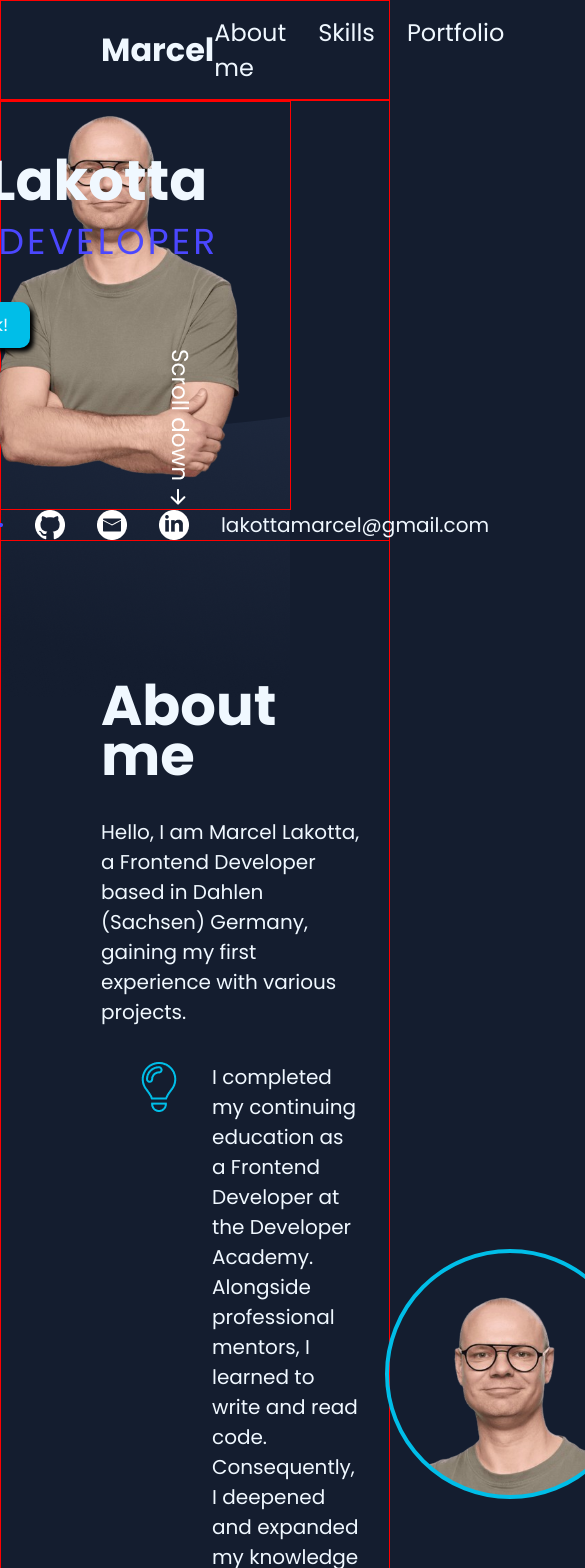
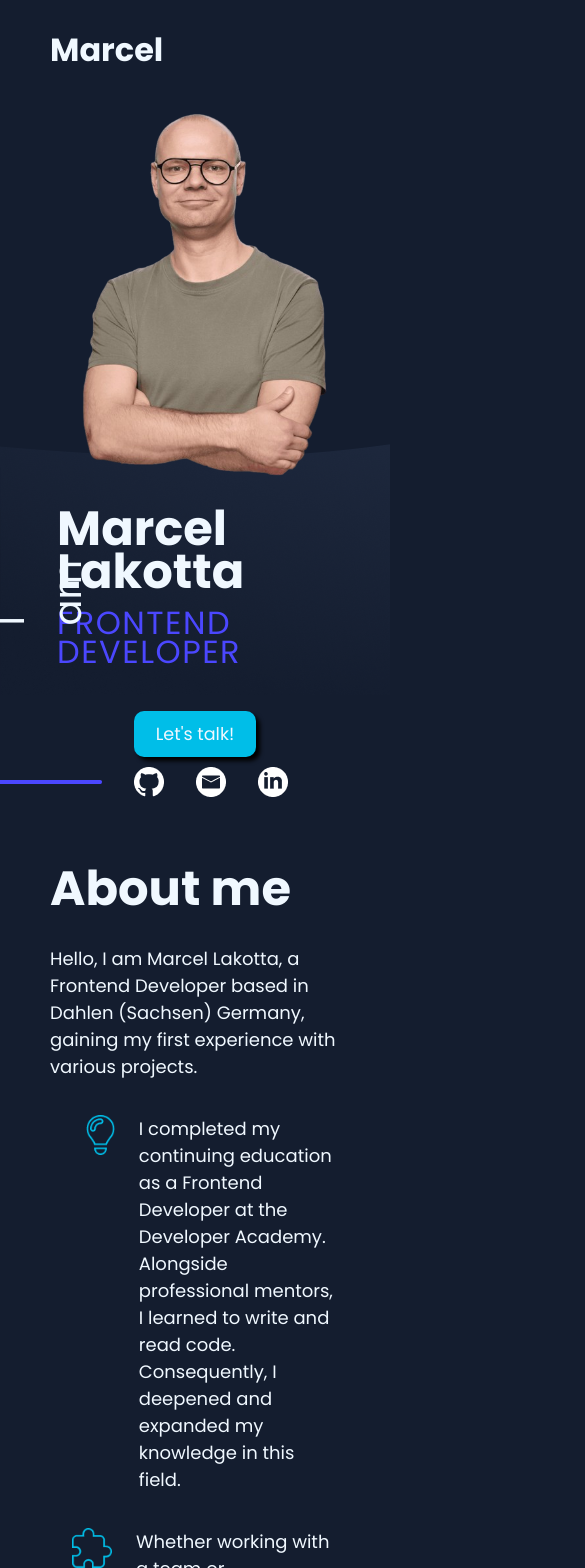
Before and after one commit to LakottaMa/MyPortfolio, an Angular app: page / in a window 390 px wide. Shown: the top 1568 px of the page, 585 px wide, since content can reach past the window. Built offline with nearby package versions, Linux system fonts and the light colour scheme.

Commit message:
edit responsive design

```diff
--- a/src/app/landing-page/contact/contact.component.html
+++ b/src/app/landing-page/contact/contact.component.html
@@ -33,10 +33,12 @@
             </div>
             <div class="checkout">
                 <div>
-                    <input type="checkbox" id="c1" [checked]="checked" (change)="checked = !checked" required>
-                    <label for="c1" class="cp"></label>
+                    <div>
+                        <input type="checkbox" id="c1" [checked]="checked" (change)="checked = !checked" required>
+                        <label for="c1" class="cp"></label>
+                    </div>
                     <span> I've read the <a href="/privacy-policy" target="_blank">privacy policy</a> anagree to the processing of my data as outlined.</span>
-                </div>
+                 </div>
                 <div class="error-input" *ngIf="!checked && contactForm.valid">
                     <span *ngIf="!contactForm.errors?.['required']">Please accept the privacy policy.</span>
                 </div>
--- a/src/app/landing-page/contact/contact.component.scss
+++ b/src/app/landing-page/contact/contact.component.scss
@@ -122,7 +122,7 @@ textarea {
     display: inline-block;
     width: 26px;
     height: 26px;
-    margin-right: 8px;
+    margin-right: 10px;
     background: url("../../../assets/img/ckeckbox_unchecked.png") no-repeat;
 }
 
@@ -143,3 +143,9 @@ textarea {
         }
     }
 }
+
+@media screen and (max-width: 1024px) {
+    .headline {
+        margin-left: -100px;
+    }
+}
--- a/src/app/landing-page/profil/profil.component.scss
+++ b/src/app/landing-page/profil/profil.component.scss
@@ -63,6 +63,7 @@ button {
 }
 
 .seperator-img {
+    position: relative;
     background: url("../../../assets/img/mask_bg.png") no-repeat;
     left: 0;
     height: 100%;
--- a/src/app/landing-page/skills/skills.component.scss
+++ b/src/app/landing-page/skills/skills.component.scss
@@ -35,12 +35,14 @@ button {
 }
 
 .text {
-    min-width: 480px;
-    width: 480px;
+    width: min-content;
+    width: 100%;
     display: flex;
     flex-direction: column;
     padding-left: 40px;
     div {
+        background-color: $bg-primary-color;
+
         display: flex;
         align-items: center;
         img {
@@ -69,18 +71,27 @@ button {
         justify-content: center;
         gap: 2rem;
     }
-    .text a{
+    .text{
+        padding: 0;
+
+        img {
+            width: 80%;
+            left: 0;
+            margin: auto;
+            z-index: -1;
+        }
+        a {
             position: absolute;
             right: 0;
             left: 0;
             margin: auto;
             bottom: 0;
         }
-    .text {
-        align-self: end;
-        text-align: end;
         h1{
-            margin-right: -130px;
+            margin: 0 24px;
+        }
+        p {
+            margin: 12px 12px;
         }
     }
 }
--- a/src/app/shared/footer/footer.component.scss
+++ b/src/app/shared/footer/footer.component.scss
@@ -33,11 +33,8 @@ section {
 }
 
 @media screen and (max-width: 720px) {
-    h1{
-        margin-top: 24px;
-    }
     section{
-        padding: 0 24px;
+        padding: 24px 26px;
         flex-direction: column;
     }
 }
--- a/src/app/shared/header/header.component.scss
+++ b/src/app/shared/header/header.component.scss
@@ -1,4 +1,5 @@
 @import "../../../styles.scss";
+@import "../../../media-style.scss";
 
 
 section {
--- a/src/app/shared/portfolio-template1/portfolio-template1.component.html
+++ b/src/app/shared/portfolio-template1/portfolio-template1.component.html
@@ -1,4 +1,4 @@
-<section>
+<section class="mg-top">
     <div class="wrapper">
         <div class="img">
             <img src="../../../assets/img/Join_nb.png" alt="">
--- a/src/app/shared/portfolio-template2/portfolio-template2.component.html
+++ b/src/app/shared/portfolio-template2/portfolio-template2.component.html
@@ -1,5 +1,5 @@
-<section>
-    <div class="wrapper">
+<section class="mg-top">
+    <div class="wrapper wrap-reverse">
         <div class="text">
             <h3>EL POLLO LOCO</h3>
             <span>HTML | CSS | JavaScript</span>
--- a/src/media-style.scss
+++ b/src/media-style.scss
@@ -40,6 +40,10 @@
     .me {
         height: 600px !important;
     }
+
+    .seperator {
+        height: 696px !important;
+    }
 }
 
 @media screen and (max-width: 1100px) {
@@ -47,14 +51,14 @@
         left: calc(100% - 670px) !important;
         top: calc(50% - 170px) !important;
     }
+    .headline-parts span {
+        font-size: 3.1rem !important;
+    }
     .profil-wrap {
         flex-direction: column !important;
     }
     .me {
-        height: 500px !important;
-    }
-    .headline-parts span {
-        font-size: 3.1rem !important;
+        height: 420px !important;
     }
     h1 {
         font-size: 4rem !important;
@@ -74,15 +78,64 @@
         img {
             height: 240px !important;
         }
-        span{
+        span {
             font-size: 1.25rem !important;
         }
+    }
+
+    .seperator {
+        height: 680px !important;
     }
 }
 
 @media screen and (max-width: 1024px) {
+    section {
+        padding: 0 50px !important;
+    }
+
+    .scroll-down-arrow img {
+        right: 46px !important;
+        width: 24px !important;
+    }
+
+    .profil-wrapper {
+        left: calc(100% - 480px) !important;
+        top: calc(50% - 160px) !important;
+        h1 {
+            font-size: 3rem !important;
+        }
+        h2 {
+            font-size: 2rem !important;
+            margin: 16px 0 0 0;
+            letter-spacing: 1.5px;
+        }
+    }
+    .headline-parts span {
+        font-size: 2.8rem !important;
+    }
+
+    .headline-parts span {
+        font-size: 2.4rem !important;
+        margin-right: -20px !important;
+    }
+
+    .seperator {
+        height: 670px !important;
+    }
+
     .img-line-right {
-        width: 80px !important;
+        margin-right: 50px;
+        width: 30px !important;
+    }
+
+    .aboutme-shortbox {
+        p {
+            margin-left: 24px !important;
+        }
+        img {
+            height: 40px !important;
+            margin-left: 22px !important;
+        }
     }
 
     .me-photo-ellipse {
@@ -94,6 +147,7 @@
     }
     .me {
         height: 400px !important;
+        margin-left: 15px !important;
     }
 
     .mg-top {
@@ -109,32 +163,70 @@
         }
     }
 
+    .line2 {
+        right: -50px !important;
+    }
+
     .mail {
         font-size: 1.25rem !important;
         line-height: normal !important;
     }
 
-    form{
+    form {
         width: 100% !important;
-        button span{
+        padding: 0 50px;
+
+        button span {
             font-size: 1.25rem !important;
         }
+    }
+
+    .contact-form {
+        margin: 50px 0 130px 0 !important;
+    }
+}
+
+@media screen and (max-width: 880px) {
+    aside {
+        margin-top: 100px !important;
+    }
+
+    h1 {
+        font-size: 3rem !important;
+    }
+
+    .btn {
+        font-size: 1.125rem !important;
+        padding: 10px 24px;
+    }
+    .wrapper {
+        gap: 12px !important;
+        img {
+            height: 200px !important;
+        }
+        span {
+            font-size: 1.125rem !important;
+        }
+    }
+    .mg-top {
+        margin-top: 70px !important;
     }
 }
 
 @media screen and (max-width: 768px) {
-    .profil-wrapper {
-        left: calc(100% - 570px) !important;
-        top: calc(50% - 150px) !important;
+    .mail {
+        display: none;
     }
-    .headline-parts span {
-        font-size: 2.5rem !important;
+    aside {
+        width: fit-content !important;
+        margin-top: 70px !important;
+        p {
+            font-size: 1.125rem !important;
+        }
     }
-    h1 {
-        font-size: 3.5rem !important;
-    }
-    h2 {
-        font-size: 2.25rem !important;
+    .me-photo-ellipse,
+    .img-line-right {
+        display: none;
     }
     h3 {
         font-size: 1.75rem !important;
@@ -143,4 +235,76 @@
         font-size: 1.1rem !important;
         padding: 10px 22px;
     }
+    .wrapper {
+        gap: 0 !important;
+        flex-direction: column;
+    }
+    .wrap-reverse {
+        flex-direction: column-reverse;
+    }
+    .text{
+        h3, p {
+            text-align: center;
+        }
+        span{
+            display: flex;
+            justify-content: center;
+        }
+        .buttons {
+            justify-content: center;
+            a{
+                margin-top: 24px;
+            }
+        }
+    }
 }
+
+@media screen and (max-width: 700px) {
+    form{
+        padding: 0 10px;
+    }
+    nav{
+        gap: 1rem !important;
+        a{
+            font-size: 1.125rem !important;
+        }
+    }
+
+    .scroll-down-arrow {
+        display: none;
+    }
+
+    .profil-wrap{
+        align-items: center;
+    }
+
+    .profil-wrapper {
+        width: 100%;
+        left: 0 !important;
+        top: 100% !important;
+    }
+
+    .social-links {
+        padding-top: 260px;
+    }
+
+    .wrap-container {
+        margin: 0 0 60px !important;
+        img{
+        height: 45px;
+        }
+        span{
+            font-size: 1rem !important;
+        }
+    }
+
+}
+
+@media screen and (max-width: 536px) {
+    nav{
+        display: none !important;
+    }
+    .wrap-container {
+        gap: 0 !important;
+    }
+}
--- a/src/styles.scss
+++ b/src/styles.scss
@@ -74,7 +74,6 @@ body {
 }
 
 section{
-    border: 1px solid red;
     width: 100vw;
     max-width: 1440px;
     padding: 0 100px;
```
Also changed, not shown: src/app/landing-page/about-me/about-me.component.scss (line endings or trailing spaces). Lines whose indentation alone changed are shown as unchanged.
